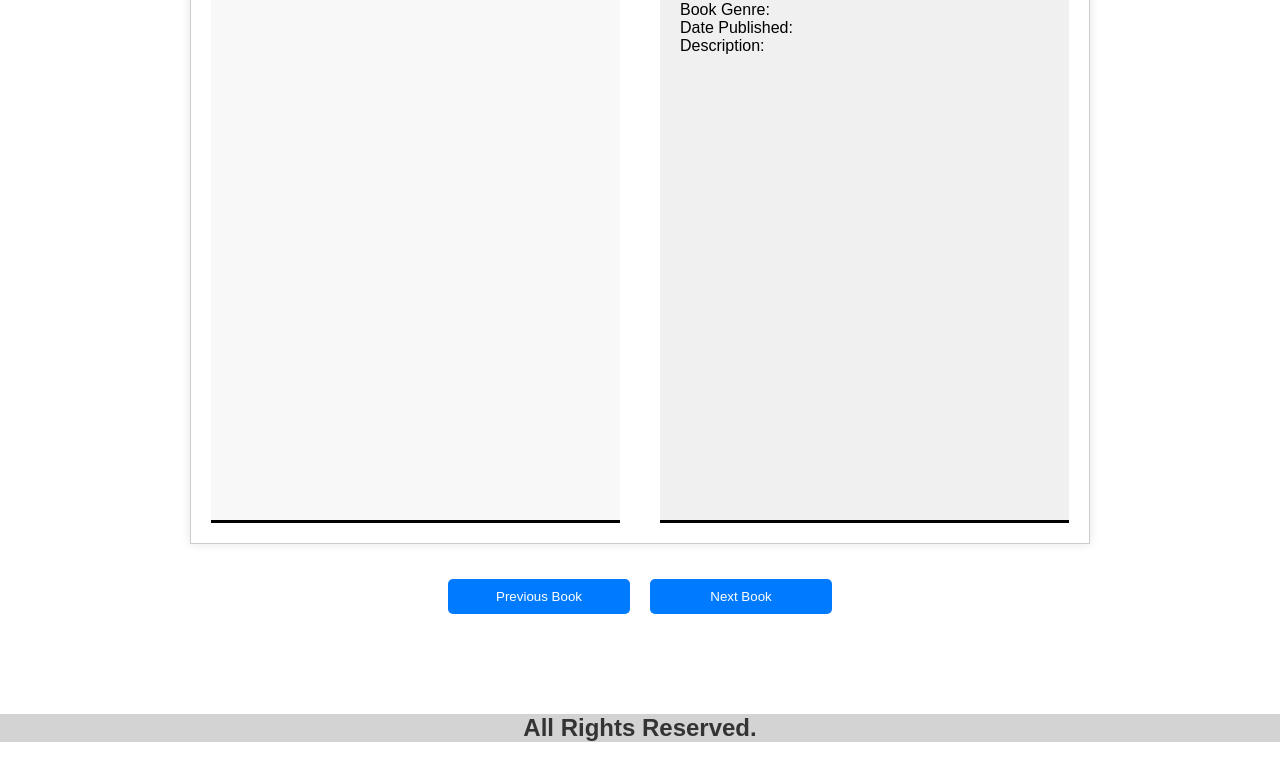
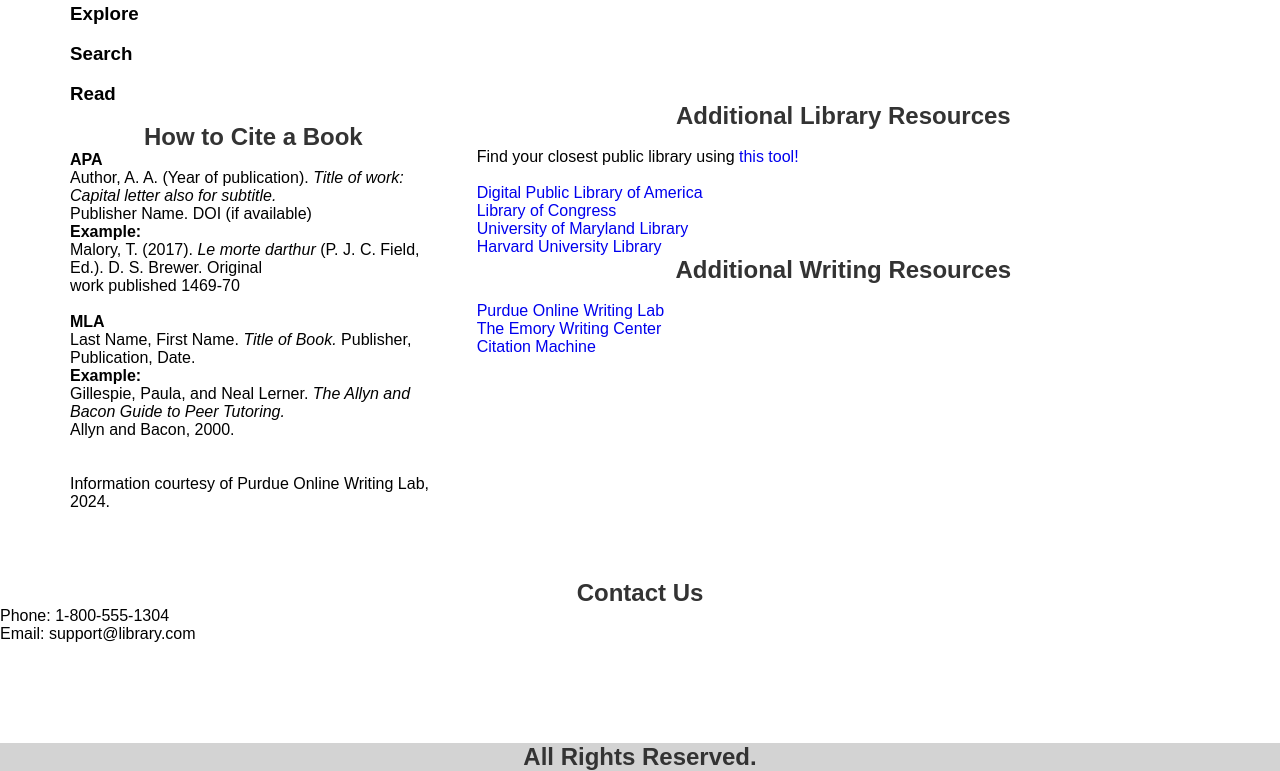
Before and after one commit to sssmira/377, a website: page help.html in a window 1280 px wide. Shown: the part 224-995 px from the top of the page. Before the commit the page ends 966 px from the top, so only its background shows below. Drawn offline with Linux system fonts and the light colour scheme.

Commit message:
Update help.html
Complete redo on this. Made it more like a help page and less like an explore page.
-Will

```diff
--- a/help.html
+++ b/help.html
@@ -32,26 +32,55 @@
         </ul>
     </nav>
 
-    <div id="container" class="book-container">
-        <div class="book">
-            <div class="page left-page">
-                <!-- This is a local file, it will be changed -->
-                <img id="book-cover" src="C:\Users\WillMicknick\VSCode\Fooling\help-book-background.png"
-                    alt="Book Cover">
+    <div class="container">
+        <div class="left-section">
+            <div class="how-to-use section">
+                <h1>How to Use the Website</h1><br>
+                <h3 class="how-to-heading">Explore</h3><br>
+
+                <h3 class="how-to-heading">Search</h3><br>
+                <h3 class="how-to-heading">Read</h3><br>
             </div>
-            <div class="page right-page">
-                <h2 id="title">Book Title: </h2>
-                <p id="author">Book Author: </p>
-                <p id="genre">Book Genre: </p>
-                <p id="date">Date Published:</p>
-                <p id="description">Description: </p>
+            <div class="how-to-cite section">
+                <h2>How to Cite a Book</h2>
+
+                <h4>APA</h4>
+                <p>Author, A. A. (Year of publication). <i>Title of work: Capital letter also for subtitle.</i></p>
+                <div class="citation-indent"><p>Publisher Name. DOI (if available)</p></div>
+                <p><b>Example:</b></p>
+                <p>Malory, T. (2017). <i>Le morte darthur</i> (P. J. C. Field, Ed.). D. S. Brewer. Original</p>
+                <div class="citation-indent"><p>work published 1469-70</p></div><br>
+                <h4>MLA</h4>
+                <p>Last Name, First Name. <i>Title of Book.</i> Publisher, Publication, Date.</p>
+                <p><b>Example:</b></p>
+                <p>Gillespie, Paula, and Neal Lerner. <i>The Allyn and Bacon Guide to Peer Tutoring.</i></p>
+                <div class="citation-indent"><p>Allyn and Bacon, 2000.</p></div><br><br>
+
+                <p>Information courtesy of Purdue Online Writing Lab, 2024.</p>
+
             </div>
         </div>
+        <div class="right-section section">
+            <h2>Additional Library Resources</h2><br>
+            <p>Find your closest public library using <a href="https://www.usa.gov/libraries" target="blank" title="Support your local library today!">this tool!</a></p><br>
+            <a href="https://dp.la/" target="blank" title="Search thousands of books, movies, and artworks.">Digital Public Library of America</a><br>
+            <a href="https://catalog.loc.gov/" target="blank" title="Our Nation's Library.">Library of Congress</a><br>
+            <a href="https://www.lib.umd.edu/" target="blank" title="Visit our University's Library!">University of Maryland Library</a><br>
+            <a href="https://library.harvard.edu/" target="blank" title="The World's Largest Library by Volumes.">Harvard University Library</a><br>
+
+            <h2>Additional Writing Resources</h2><br>
+            <a href="https://owl.purdue.edu/owl/index.html" target="blank" title="Writing Resource Provided by Purdue Univeristy.">Purdue Online Writing Lab</a><br>
+            <a href="https://writingcenter.emory.edu/resources/online-writing-resources.html" target="blank" title="Writing Resources from Emory University.">The Emory Writing Center</a><br>
+            <a href="https://www.citationmachine.net/" target="blank" title="We're not saying you should use this, but it does save time.">Citation Machine</a><br>
+
+        </div>
     </div>
-    <div class="next-prev-buttons">
-        <button id="prev-book">Previous Book</button>
-        <button id="next-book">Next Book</button>
+    <div class="contact-us section">
+        <h2>Contact Us</h2>
+        <p>Phone: 1-800-555-1304</p>
+        <p>Email: support@library.com</p>
     </div>
+
     <footer id="footer">
         <h2>All Rights Reserved.</h2>
     </footer>
```
